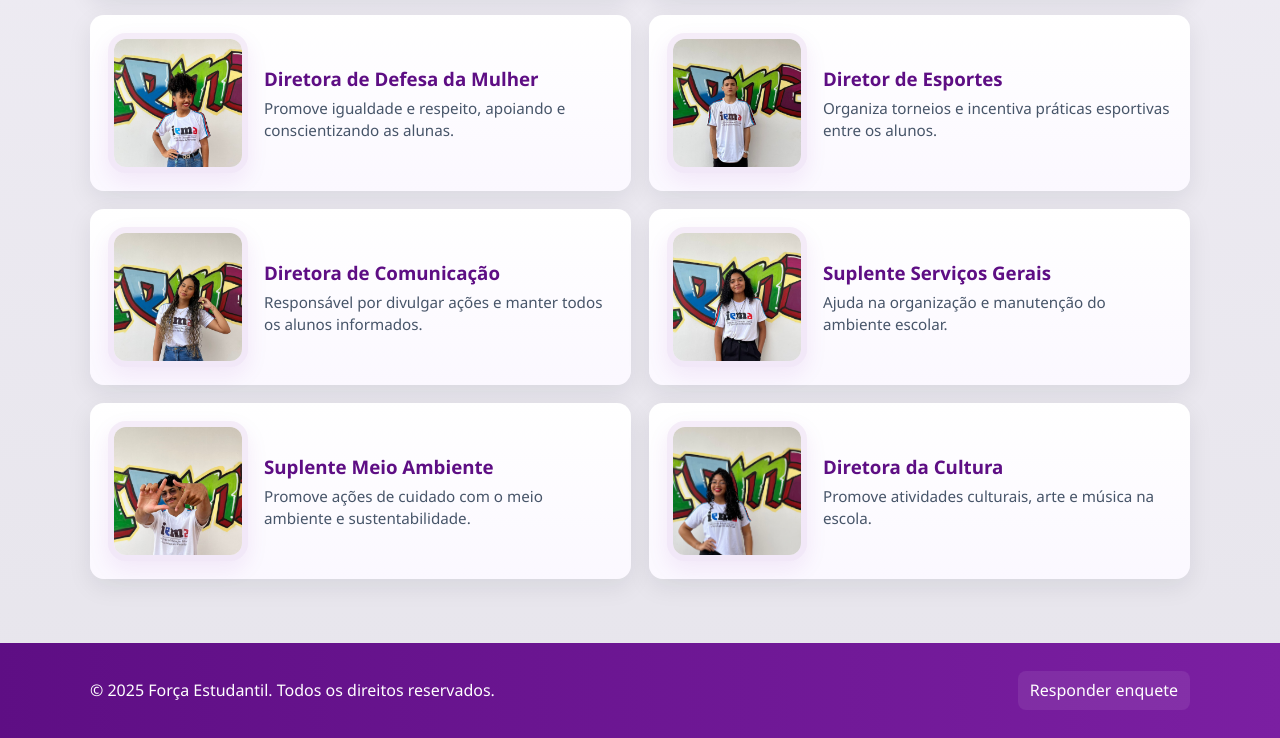
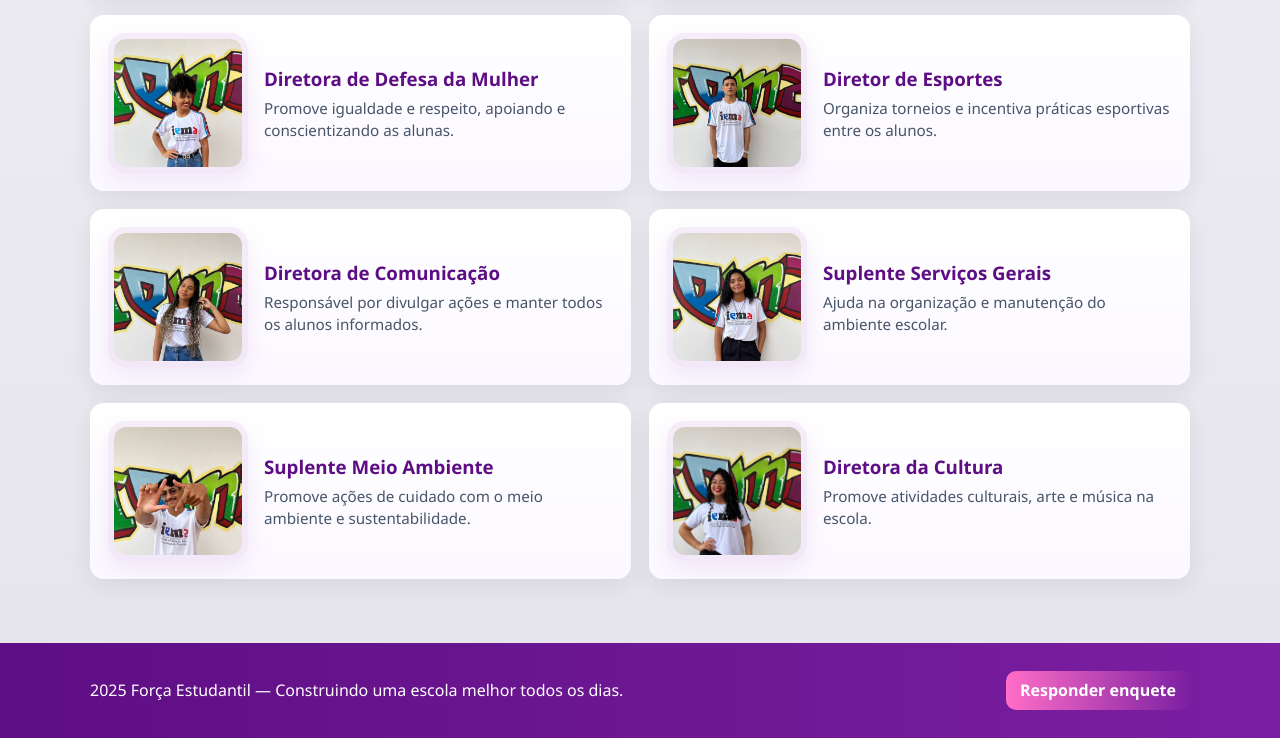
Before and after one commit to niel30538/gremio-site, a plain HTML site: page index.html in a window 1280 px wide. Shown: the part 1151-1889 px from the top of the page. Drawn offline with Linux system fonts and the light colour scheme.

Commit message:
arrumei o rodape

```diff
--- a/index.html
+++ b/index.html
@@ -148,11 +148,10 @@
 
 <footer>
     <div class="footer-inner">
-            <p>&copy; 2025 Força Estudantil. Todos os direitos reservados.</p>
+        <p>2025 Força Estudantil — Construindo uma escola melhor todos os dias.</p>
         <a href="enquete.html" class="footer-link">Responder enquete</a>
     </div>
 </footer>
-
   <script src="script.js"></script>
 </body>
 
--- a/style.css
+++ b/style.css
@@ -340,10 +340,16 @@ footer {
 
 .footer-link {
     text-decoration: none;
-    color: var(--white);
-    background: rgba(255, 255, 255, 0.08);
-    padding: 8px 12px;
-    border-radius: 8px
+    color: white;
+    background: linear-gradient(90deg, var(--pink-400), var(--purple-600));
+    padding: 8px 14px;
+    border-radius: 10px;
+    font-weight: 600;
+    transition: opacity .18s ease;
+}
+
+.footer-link:hover {
+    opacity: 0.85;
 }
 
 /* Responsivo */
```
Lines whose indentation alone changed are shown as unchanged.
